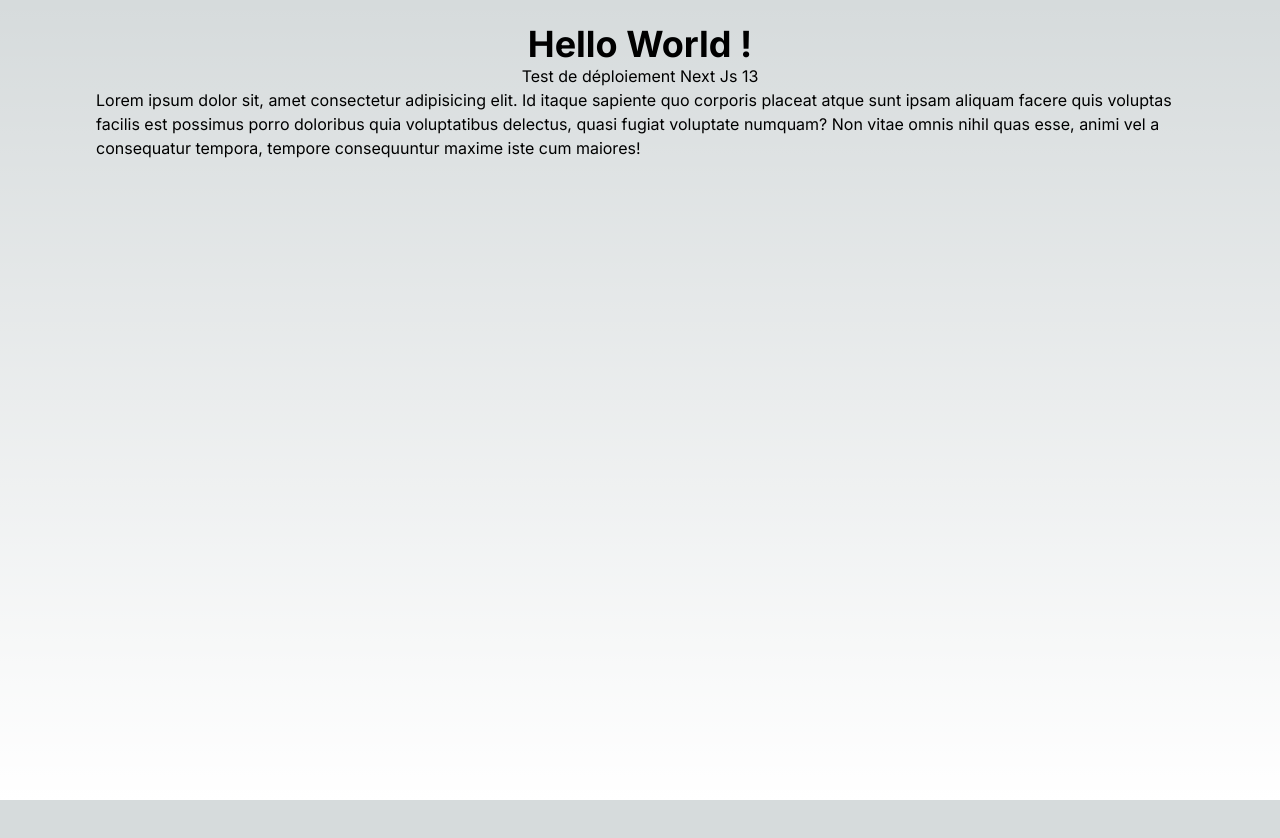
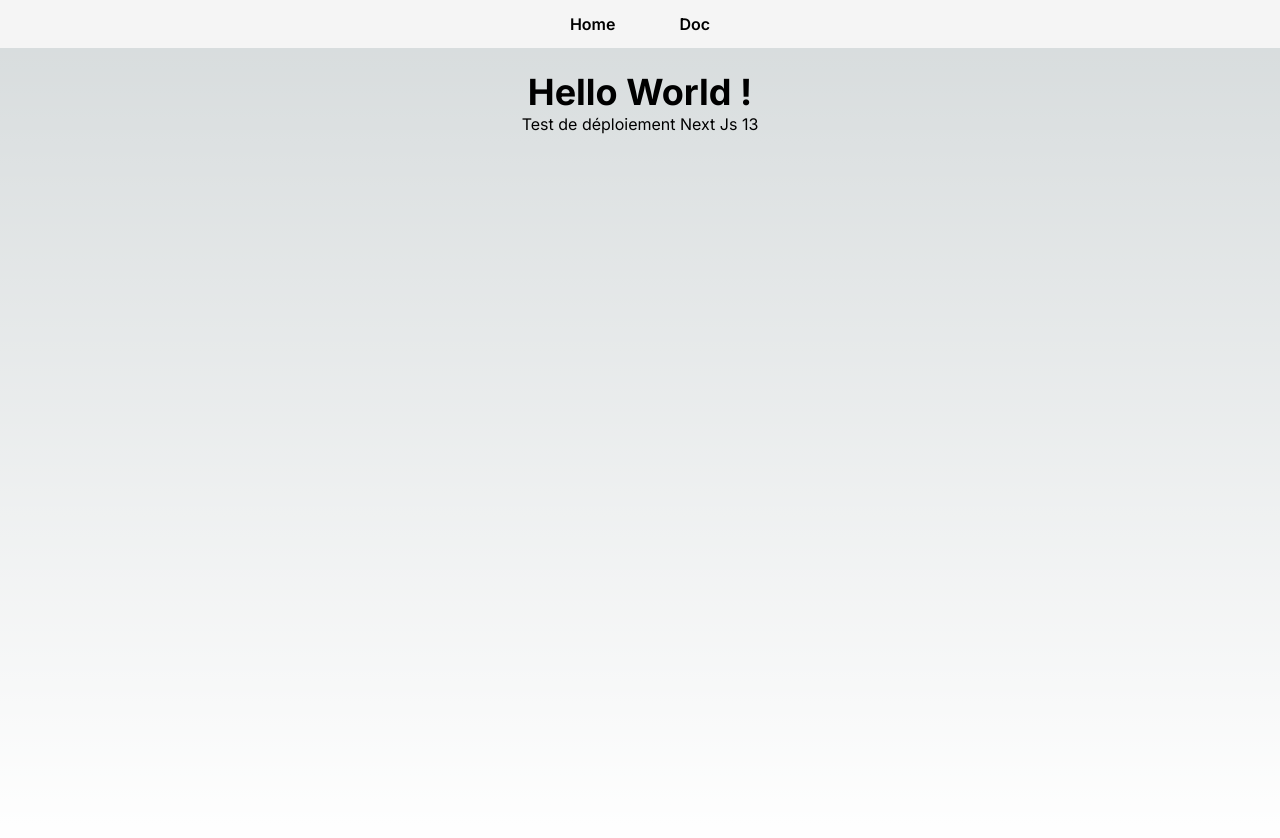
Before and after one commit to giltest99/test-next-deploy, a Next.js app: page / in a window 1280 px wide. Shown: the top 838 px of the page. Before the commit the page ends 800 px from the top, so only its background shows below. Built offline with nearby package versions, Linux system fonts and the light colour scheme.

Commit message:
Create Navbar & add to main layout

```diff
--- /dev/null
+++ b/app/components/Navigation.jsx
@@ -0,0 +1,13 @@
+import React from 'react'
+import Link from 'next/link'
+
+export default function Navigation() {
+  return (
+    <nav className='flex flex-row justify-center align-middle bg-neutral-100 py-2'>
+        <ul className='flex flex-row gap-4'>
+            <Link href="/" className='hover:bg-blue-200 px-6 py-1 rounded duration-300 font-semibold'>Home</Link>
+            <Link href="/doc" className='hover:bg-blue-200 px-6 py-1 rounded duration-300 font-semibold'>Doc</Link>
+        </ul>
+    </nav>
+  )
+}
--- a/app/layout.js
+++ b/app/layout.js
@@ -1,3 +1,4 @@
+import Navigation from "./components/Navigation";
 import "./globals.css";
 
 import { Inter } from "next/font/google";
@@ -12,7 +13,9 @@ export const metadata = {
 export default function RootLayout({ children }) {
   return (
     <html lang="en">
-      <body className={inter.className}>{children}</body>
+      <body className={inter.className}>
+        <Navigation />
+        {children}</body>
     </html>
   );
 }
--- a/app/page.js
+++ b/app/page.js
@@ -3,14 +3,6 @@ export default function Home() {
     <main className="flex min-h-screen flex-col items-center px-24 py-6">
       <h1 className="text-4xl font-bold">Hello World !</h1>
       <h2>Test de déploiement Next Js 13</h2>
-      <p>
-        Lorem ipsum dolor sit, amet consectetur adipisicing elit. Id itaque
-        sapiente quo corporis placeat atque sunt ipsam aliquam facere quis
-        voluptas facilis est possimus porro doloribus quia voluptatibus
-        delectus, quasi fugiat voluptate numquam? Non vitae omnis nihil quas
-        esse, animi vel a consequatur tempora, tempore consequuntur maxime iste
-        cum maiores!
-      </p>
     </main>
   );
 }
```
